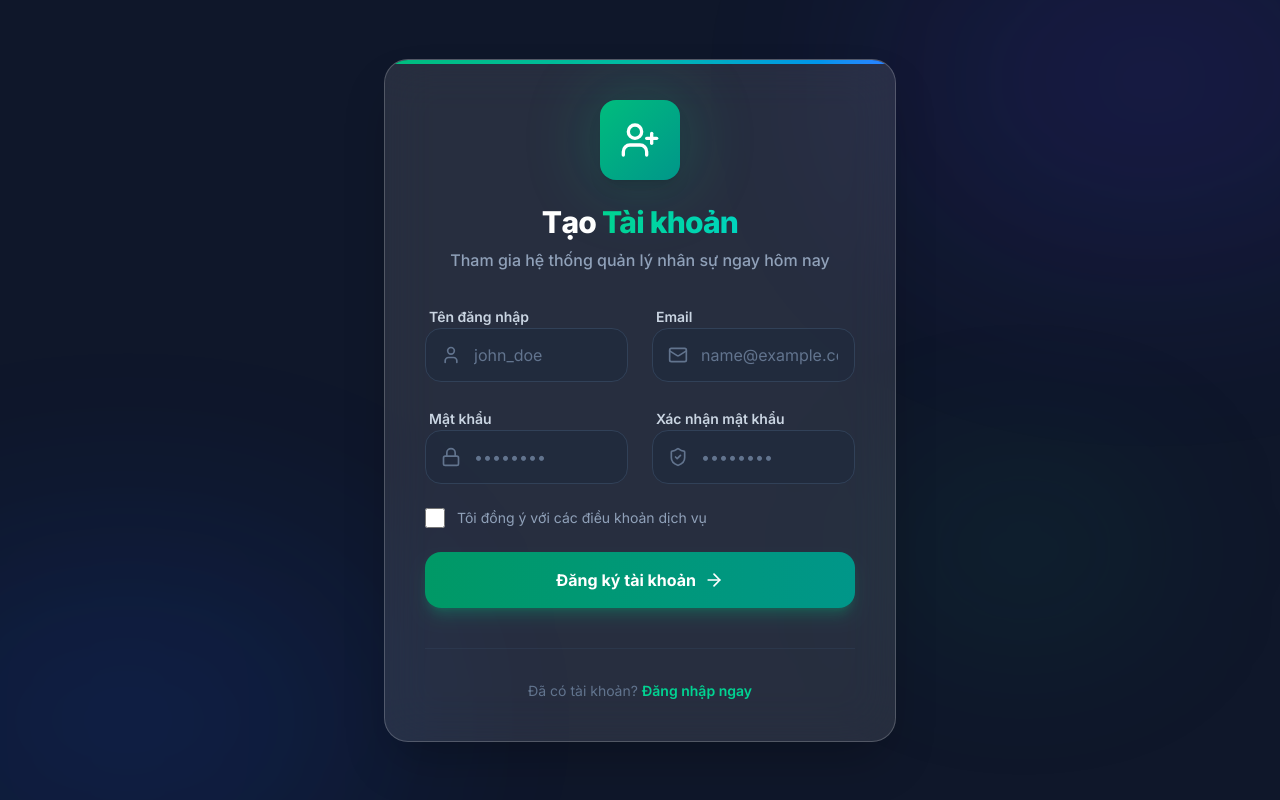
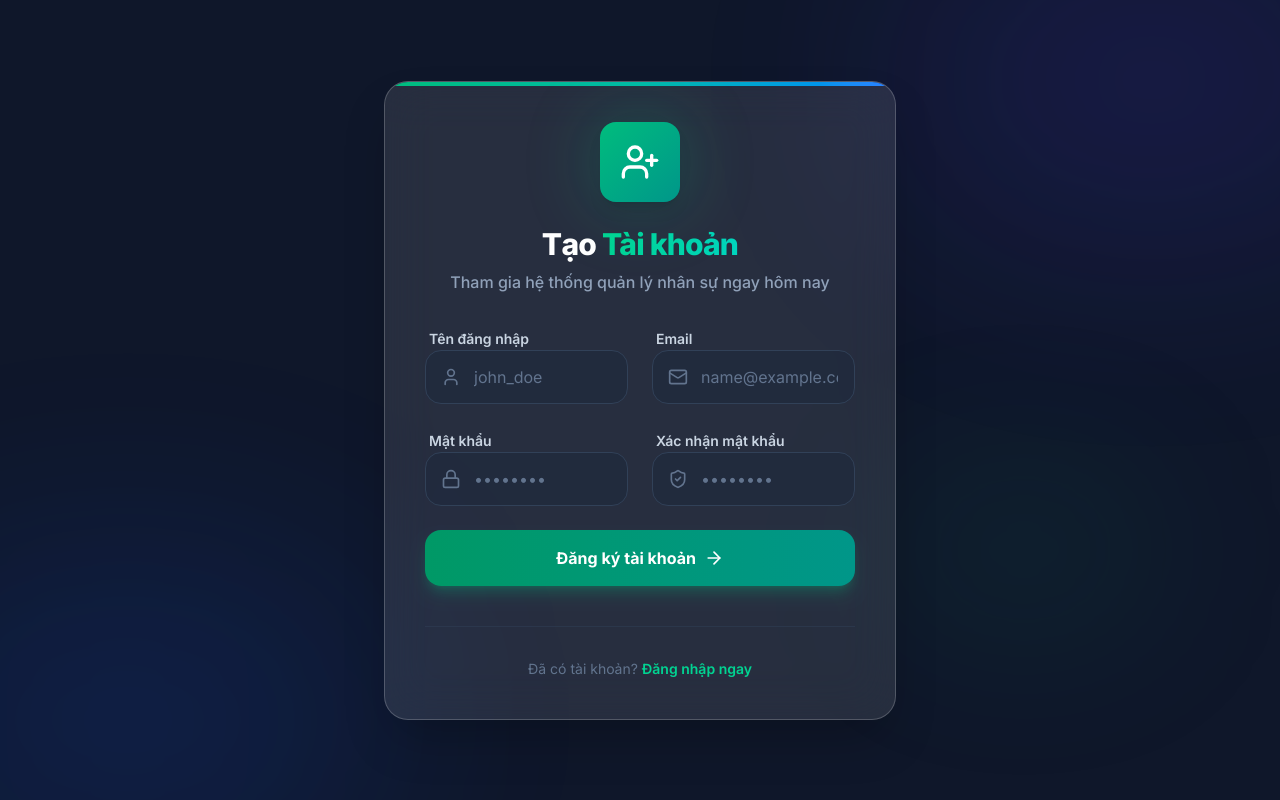
Before and after one commit to giangduong1209/QLTTNV, a Next.js app: page /register in a window 1280 px wide. Built offline with nearby package versions, Linux system fonts and the light colour scheme.

Commit message:
optimize UI

```diff
--- a/src/app/layout.tsx
+++ b/src/app/layout.tsx
@@ -17,7 +17,7 @@ export default function RootLayout({
 }>) {
   return (
     <html lang="vi" suppressHydrationWarning>
-      <body className={inter.className}>
+      <body className={inter.className} suppressHydrationWarning>
         {children}
         <Toaster position="top-center" richColors />
       </body>
--- a/src/app/register/page.tsx
+++ b/src/app/register/page.tsx
@@ -155,17 +155,7 @@ export default function RegisterPage() {
               </div>
             </div>
 
-            <div className="col-span-2 flex items-center">
-              <label className="flex items-center cursor-pointer group">
-                <input
-                  type="checkbox"
-                  required
-                  disabled={isLoading}
-                  className="w-5 h-5 rounded-md bg-slate-800 border-slate-700 text-emerald-500 focus:ring-emerald-500/50"
-                />
-                <span className="ml-3 text-sm text-slate-400 group-hover:text-slate-300 transition-colors">Tôi đồng ý với các điều khoản dịch vụ</span>
-              </label>
-            </div>
+
 
             <button
               type="submit"
--- a/src/components/layout/Navbar.tsx
+++ b/src/components/layout/Navbar.tsx
@@ -7,9 +7,11 @@ import { useState } from "react";
 export function Navbar() {
   const { data: session } = useSession();
   const [showLogoutConfirm, setShowLogoutConfirm] = useState(false);
+  const [isLoggingOut, setIsLoggingOut] = useState(false);
 
-  const handleLogout = () => {
-    signOut({ callbackUrl: '/login' });
+  const handleLogout = async () => {
+    setIsLoggingOut(true);
+    await signOut({ callbackUrl: '/login' });
   };
 
   const roleBadgeColors: Record<string, string> = {
@@ -73,13 +75,22 @@ export function Navbar() {
             <div className="bg-gray-50 px-6 py-4 flex flex-col sm:flex-row-reverse gap-2">
               <button
                 onClick={handleLogout}
-                className="w-full sm:w-auto px-4 py-2 bg-red-600 text-white rounded-xl font-semibold hover:bg-red-700 transition-colors shadow-sm"
+                disabled={isLoggingOut}
+                className="w-full sm:w-auto px-4 py-2 bg-red-600 text-white rounded-xl font-semibold hover:bg-red-700 transition-colors shadow-sm disabled:opacity-70 disabled:cursor-not-allowed flex items-center justify-center gap-2"
               >
-                Đăng xuất ngay
+                {isLoggingOut ? (
+                  <>
+                    <div className="w-4 h-4 border-2 border-white/30 border-t-white rounded-full animate-spin" />
+                    Đang đăng xuất...
+                  </>
+                ) : (
+                  "Đăng xuất ngay"
+                )}
               </button>
               <button
                 onClick={() => setShowLogoutConfirm(false)}
-                className="w-full sm:w-auto px-4 py-2 bg-white text-gray-700 border border-gray-200 rounded-xl font-semibold hover:bg-gray-50 transition-colors"
+                disabled={isLoggingOut}
+                className="w-full sm:w-auto px-4 py-2 bg-white text-gray-700 border border-gray-200 rounded-xl font-semibold hover:bg-gray-50 transition-colors disabled:opacity-50 disabled:cursor-not-allowed"
               >
                 Hủy bỏ
               </button>
```
